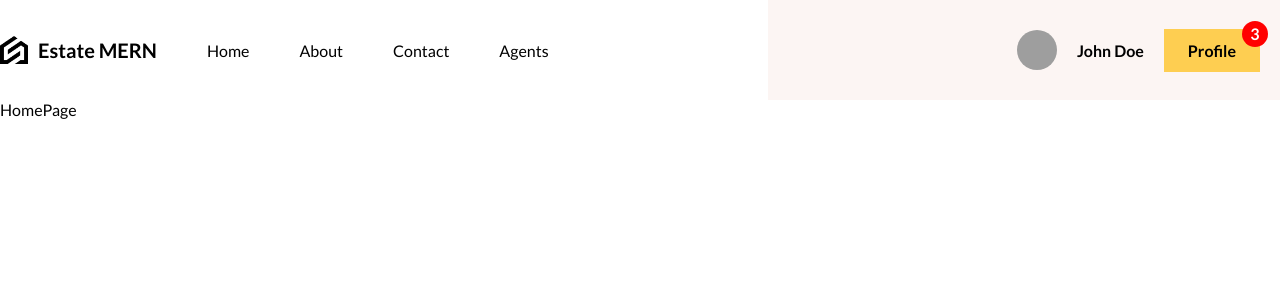
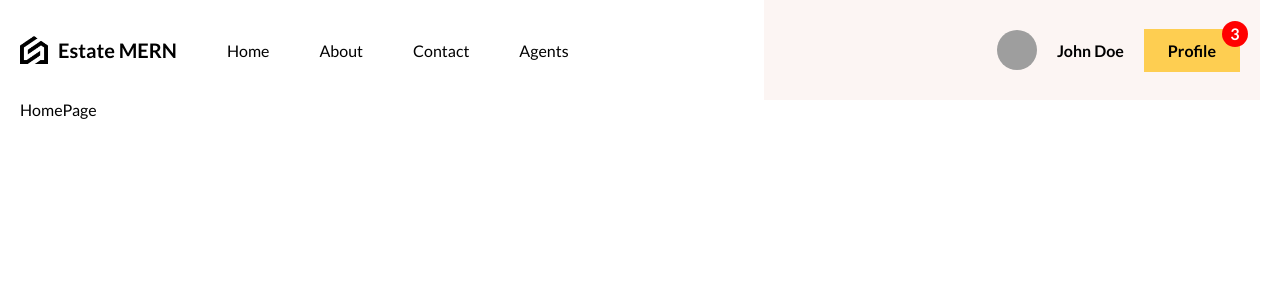
Before and after one commit to kajugadaniels/realestate-mern, a React (Vite) app in the folder client/: page / in a window 1280 px wide. Shown: the top 300 px of the page. Built offline with nearby package versions, Linux system fonts and the light colour scheme; grey boxes are pictures that could not be loaded.

Commit message:
Stylize navbar

```diff
--- a/client/src/routes/Layout/Layout.jsx
+++ b/client/src/routes/Layout/Layout.jsx
@@ -1,14 +1,18 @@
-import React from 'react'
-import { Navbar } from '../../components'
-import { Outlet } from 'react-router-dom'
+import "./Layout.scss";
+import { Navbar } from "../../components/"
+import { Outlet } from "react-router-dom";
 
-const Layout = () => {
+function Layout() {
   return (
-    <div>
-      <Navbar />
-      <Outlet />
+    <div className="layout">
+      <div className="navbar">
+        <Navbar />
+      </div>
+      <div className="content">
+        <Outlet/>
+      </div>
     </div>
-  )
+  );
 }
 
-export default Layout
+export default Layout;
--- a/client/src/routes/Layout/Layout.scss
+++ b/client/src/routes/Layout/Layout.scss
@@ -0,0 +1,32 @@
+@import "../../responsive.scss";
+
+.layout {
+  height: 100vh;
+  max-width: 1366px;
+  margin-left: auto;
+  margin-right: auto;
+  padding-left: 20px;
+  padding-right: 20px;
+  display: flex;
+  flex-direction: column;
+
+  @include lg {
+    // background-color: rgb(247, 210, 196);
+    max-width: 1280px;
+  }
+
+  @include md {
+    // background-color: rgb(186, 203, 234);
+    max-width: 768px;
+  }
+
+  @include sm {
+    // background-color: rgb(239, 200, 200);
+    max-width: 640px;
+  }
+
+  .content {
+    // flex: 1;
+    height: calc(100vh - 100px);
+  }
+}
```
